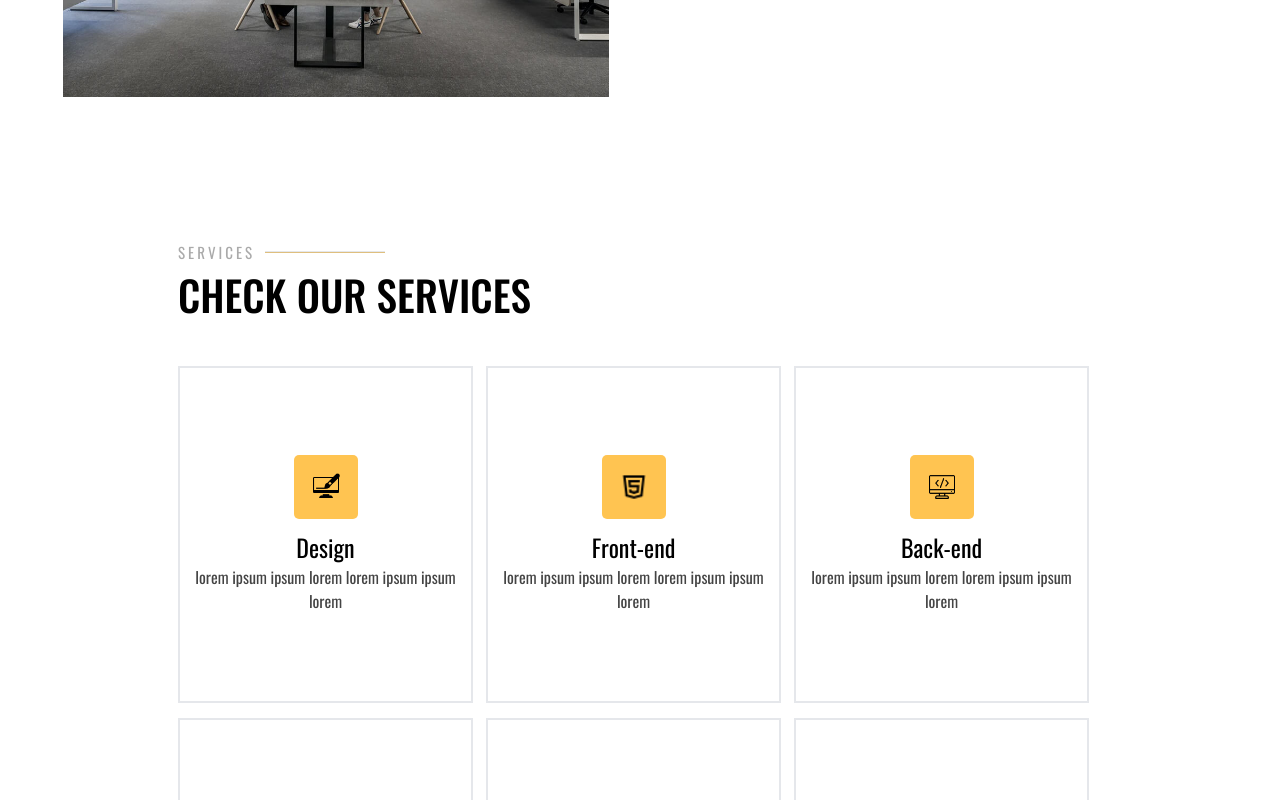
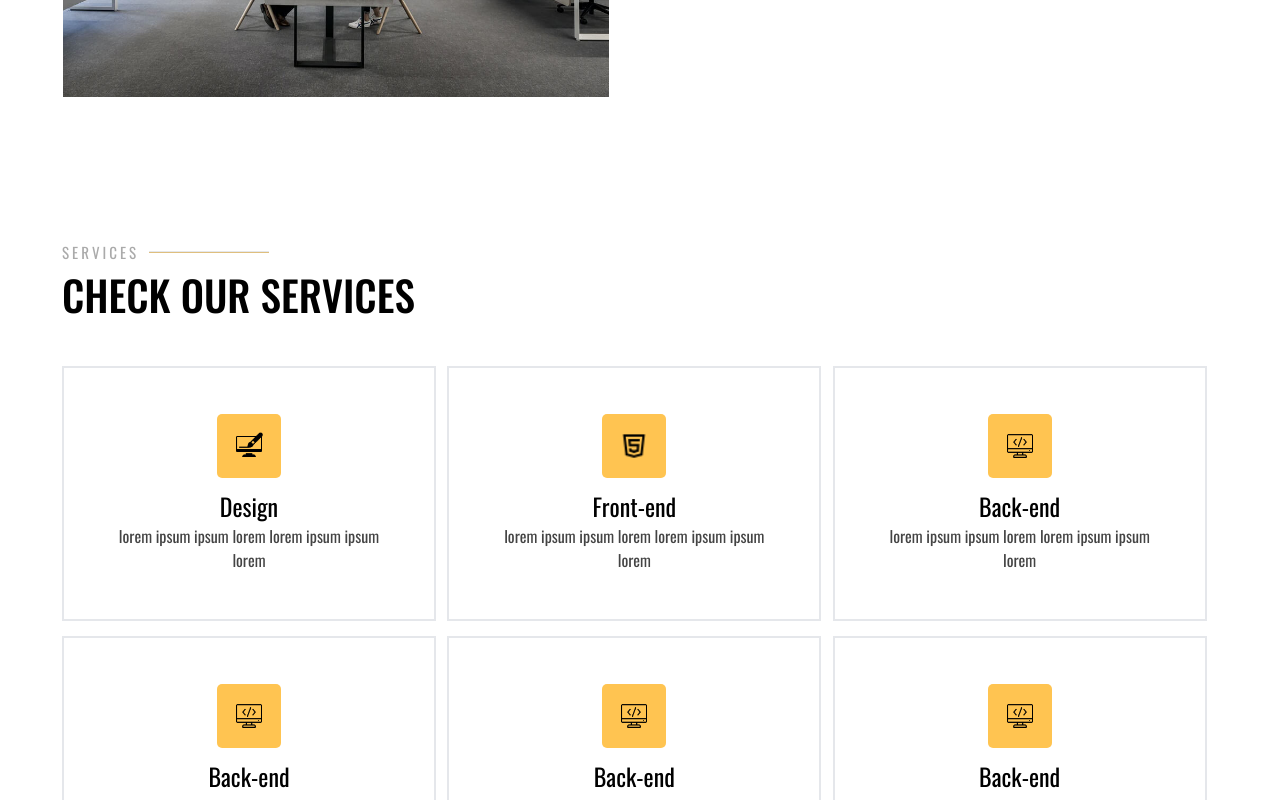
Before and after one commit to webLance24/weblance-portfolio, a React (Vite) app: page / in a window 1280 px wide. Shown: the part 1740-2540 px from the top of the page. Built offline with nearby package versions, Linux system fonts and the light colour scheme.

Commit message:
feat: add responsive for desktop services

```diff
--- a/src/Components/Services.tsx
+++ b/src/Components/Services.tsx
@@ -38,7 +38,7 @@ function Services() {
 
   return (
     <div id="services" className="bg-[white]">
-      <div className="bg-[white] pt-[120px] px-[12px] max-w-[520px] m-auto md:max-w-[696px] lg:max-w-[948px]">
+      <div className="bg-[white] pt-[120px] px-[12px] max-w-[520px] m-auto md:max-w-[696px] lg:max-w-[948px] xl:max-w-[1180px]">
         <div className="pb-[40px]">
           <div className="flex items-center gap-[10px]">
             <h2 className="uppercase text-[#AAAAAA] text-[15px] tracking-[3px]">
@@ -56,7 +56,7 @@ function Services() {
             return (
               <div
                 key={index}
-                className="flex items-center justify-center mt-[10px] flex-col px-[20px] py-[80px] border-[2px] md:w-[326px] md:h-[337px] lg:mt-0 lg:w-[295px]"
+                className="flex items-center justify-center mt-[10px] flex-col px-[20px] py-[80px] border-[2px] md:w-[326px] md:h-[337px] lg:mt-0 lg:w-[295px] xl:w-[374px] xl:h-[255px]"
               >
                 <div className="w-[100%] h-[175px] flex flex-col justify-center items-center md:w-[294px]">
                   <div className="w-[64px] h-[64px] bg-[#FFC451] rounded-[5px] flex justify-center items-center">
```
